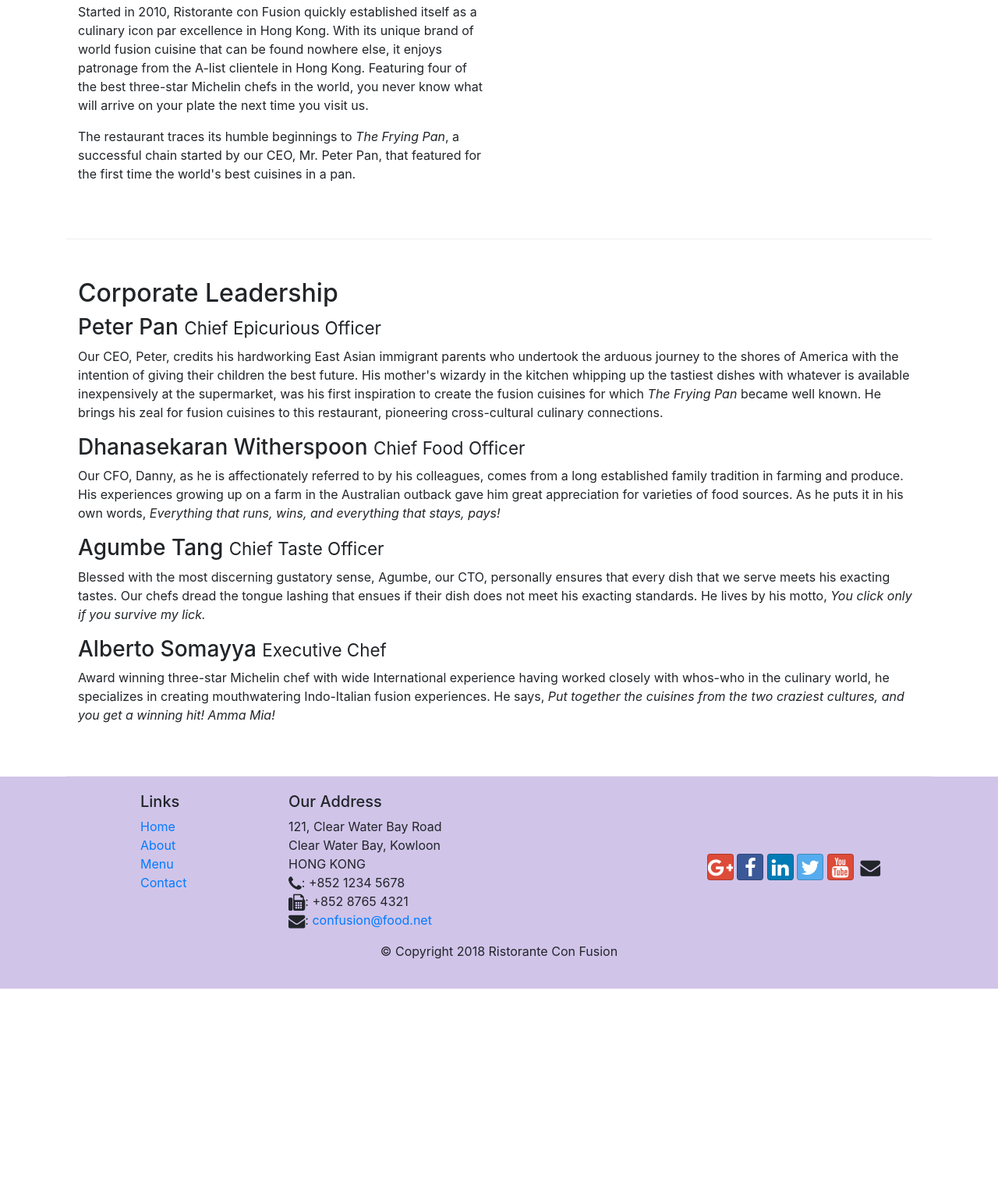
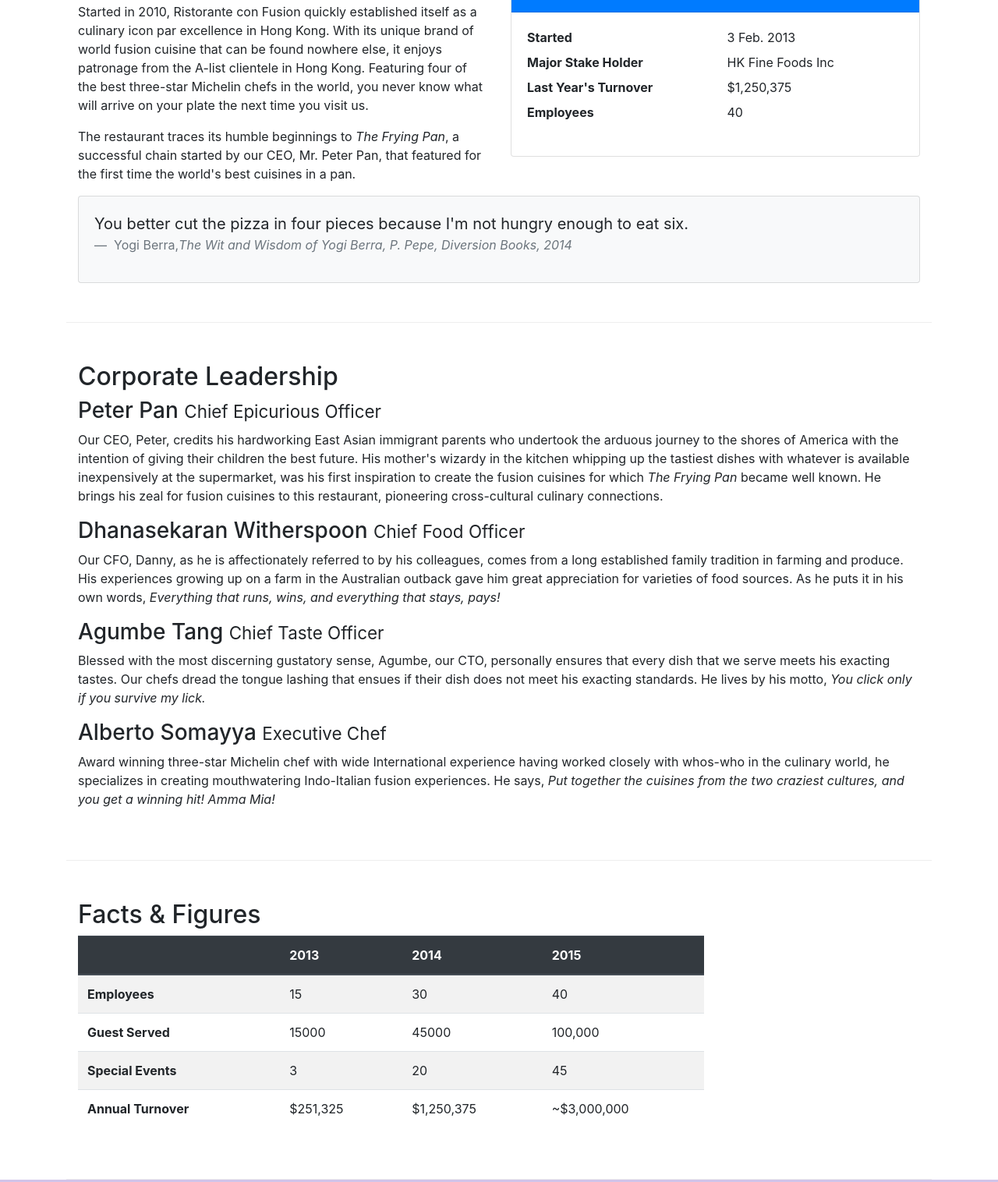
Before and after one commit to JYL93/conFusion, a website: page aboutus.html in a window 1280 px wide. Shown: the part 558-2074 px from the top of the page at 78% size. Before the commit the page ends 1826 px from the top, so only its background shows below. Drawn offline with nearby package versions, Linux system fonts and the light colour scheme.

Commit message:
Tables and Cards Added

```diff
--- a/aboutus.html
+++ b/aboutus.html
@@ -66,7 +66,34 @@
                 <p>Started in 2010, Ristorante con Fusion quickly established itself as a culinary icon par excellence in Hong Kong. With its unique brand of world fusion cuisine that can be found nowhere else, it enjoys patronage from the A-list clientele in Hong Kong.  Featuring four of the best three-star Michelin chefs in the world, you never know what will arrive on your plate the next time you visit us.</p>
                 <p>The restaurant traces its humble beginnings to <em>The Frying Pan</em>, a successful chain started by our CEO, Mr. Peter Pan, that featured for the first time the world's best cuisines in a pan.</p>
             </div>
-            <div>
+            <div class="col-sm">
+                <div class="card">
+                    <h3 class="card-header bg-primary text-white">Facts At a Glance</h3>
+                    <div class="card-body">
+                        <dl class="row">
+                            <dt class="col-6">Started</dt>
+                            <dd class="col-6">3 Feb. 2013</dd>
+                            <dt class="col-6">Major Stake Holder</dt>
+                            <dd class="col-6">HK Fine Foods Inc</dd>
+                            <dt class="col-6">Last Year's Turnover</dt>
+                            <dd class="col-6">$1,250,375</dd>
+                            <dt class="col-6">Employees</dt>
+                            <dd class="col-6">40</dd>
+                        </dl>
+                    </div>
+                </div>
+            </div>
+            <div class="col-12">
+                <div class="card card-body bg-light">
+                    <blockquote class="blockquote">
+                        <p class="mb-0">
+                            You better cut the pizza in four pieces because I'm not hungry enough to eat six.
+                        </p>
+                        <footer class="blockquote-footer">
+                            Yogi Berra,<cite title="Source Title">The Wit and Wisdom of Yogi Berra, P. Pepe, Diversion Books, 2014</cite>
+                        </footer>
+                    </blockquote>
+                </div>
             </div>
         </div>
 
@@ -84,7 +111,50 @@
                 <p class="d-none d-sm-block">Award winning three-star Michelin chef with wide International experience having worked closely with whos-who in the culinary world, he specializes in creating mouthwatering Indo-Italian fusion experiences. He says, <em>Put together the cuisines from the two craziest cultures, and you get a winning hit! Amma Mia!</em></p>
             </div>
        </div>
-
+       <div class="row row-content">
+           <div class="col-12 col-sm-9">
+               <h2>Facts &amp; Figures</h2>
+               <div class="table-responsive">
+                   <table class="table table-striped">
+                       <thead class="thead-dark">
+                           <tr>
+                                <th>&nbsp;</th>
+                                <th>2013</th>
+                                <th>2014</th>
+                                <th>2015</th>
+                           </tr>
+                       </thead>
+                       <tbody>
+                            <tr>
+                                <th>Employees</th>
+                                <td>15</td>
+                                <td>30</td>
+                                <td>40</td>
+                           </tr>
+                           <tr>
+                                <th>Guest Served</th>
+                                <td>15000</td>
+                                <td>45000</td>
+                                <td>100,000</td>
+                           </tr>
+                           <tr>
+                                <th>Special Events</th>
+                                <td>3</td>
+                                <td>20</td>
+                                <td>45</td>
+                           </tr>
+                           <tr>
+                                <th>Annual Turnover</th>
+                                <td>$251,325</td>
+                                <td>$1,250,375</td>
+                                <td>~$3,000,000</td>
+                           </tr>
+                       </tbody>
+                   </table>
+               </div>
+           </div>
+           <div class="col-12 col-sm-3"></div>
+       </div>
     </div>
 
     <footer class="footer">
```
